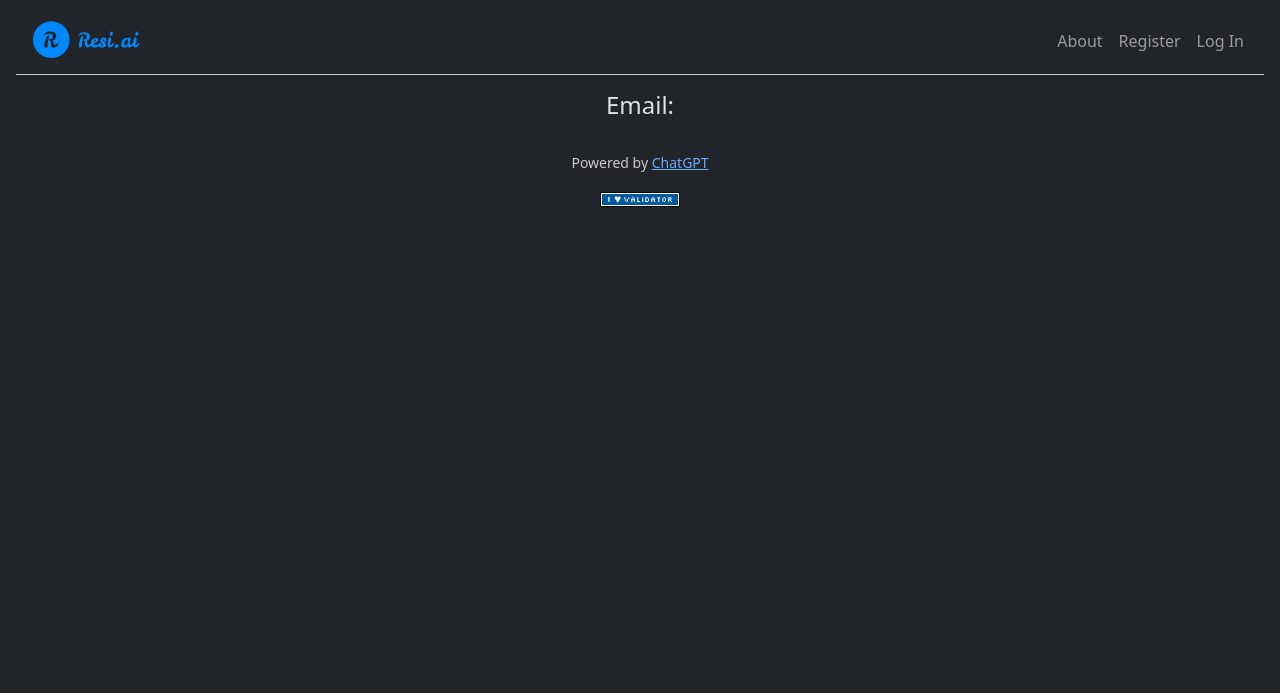
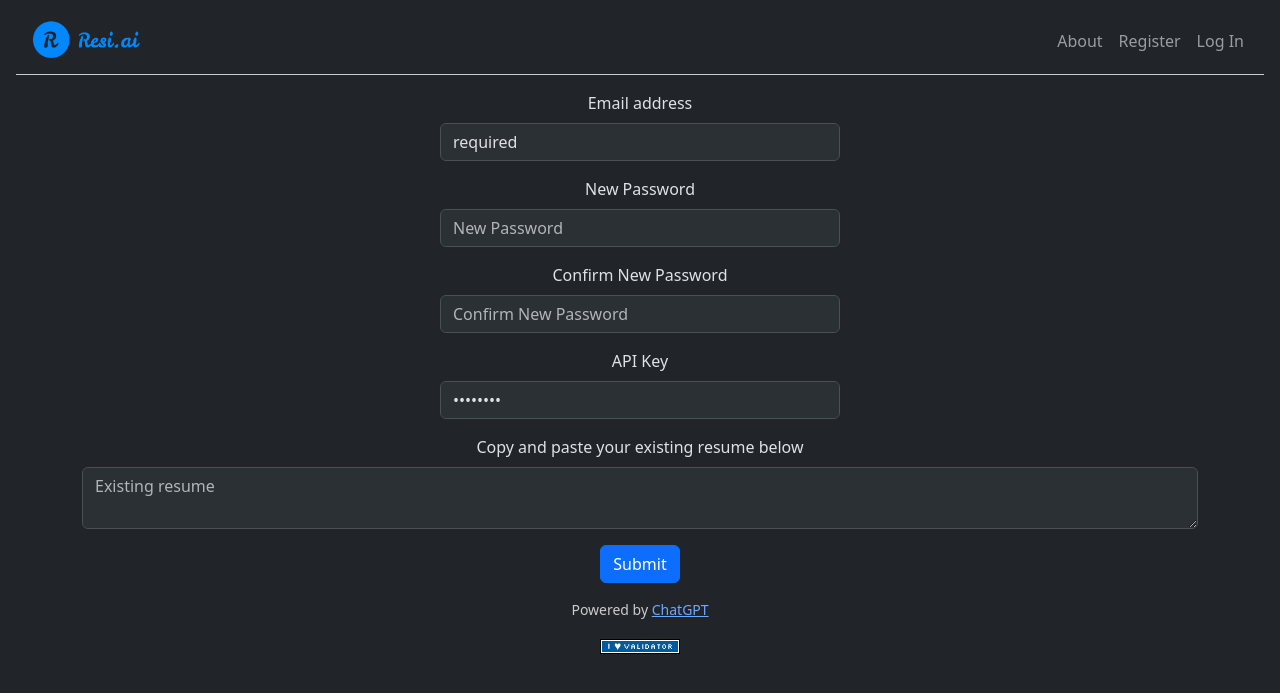
Before and after one commit to jadonvanyo/resi.ai, a Flask app: template templates/account.html in a window 1280 px wide. Shown: the top 693 px of the page. Run offline with Flask 3, Linux system fonts and the light colour scheme; the template is opened without the code that fills it, so the values that code supplies are empty; some libraries are stand-ins or nearby versions.

Commit message:
started account.html

```diff
--- a/app.py
+++ b/app.py
@@ -82,7 +82,7 @@ def index():
 
         # SELECT the user's encrypted API key from users
         encrypted_api_key = (db.execute(
-            "SELECT api_key FROM users WHERE id = ?;", 1
+            "SELECT api_key FROM users WHERE id = ?;", session["user_id"]
         ))[0]["api_key"]
 
         # Ensure the user has entered an API key
@@ -170,7 +170,16 @@ def about():
 @app.route("/account")
 @login_required
 def account():
-    return render_template("account.html")
+    # SELECT the user's email from users
+    email = (db.execute("SELECT email FROM users WHERE id = ?", session["user_id"]))[0]["email"]
+
+    # SELECT the user's encrypted API key from users
+    encrypted_api_key = (db.execute(
+            "SELECT api_key FROM users WHERE id = ?;", session["user_id"]
+        ))[0]["api_key"]
+
+    # Return the account page with all the required information added
+    return render_template("account.html", email=email, api_key=decrypt_key(encrypted_api_key, get_fernet_instance()))
 
 
 @app.route("/api_key", methods=["GET", "POST"])
@@ -244,11 +253,18 @@ def login():
 def logout():
     """Log user out"""
     # TODO: Set OpenAi API to NULL
+
     # Forget any user_id
     session.clear()
 
     # Redirect user to login form
     return redirect("/")
+
+
+@app.route("/price_estimator")
+@login_required
+def price_estimator():
+    return render_template("price_estimator.html")
 
 
 @app.route("/register", methods=["GET", "POST"])
--- a/templates/account.html
+++ b/templates/account.html
@@ -5,11 +5,27 @@
 {% endblock %}
 
 {% block main %}
-    <div class="container text-area">
-        <h4>Email: </h4>
-        <p>
-            <!-- TODO: Create a page that allows the user to update any of the information they wish -->
-            <!-- TODO: Include a field to enter their resume and store the resume in the user dataase -->
-        </p>
-    </div>
+    <form action="/account" method="post">
+        <div class="form-container mb-3">
+            <label for="InputEmail" class="form-label">Email address</label>
+            <input type="email" class="form-control" id="InputEmail1" name="email" value={{ email }} required>
+        </div>
+        <div class="form-container mb-3">
+            <label for="InputPassword" class="form-label">New Password</label>
+            <input type="password" class="form-control" id="InputPassword" name="password" placeholder="New Password">
+        </div>
+        <div class="form-container mb-3">
+            <label for="InputConfirmation" class="form-label">Confirm New Password</label>
+            <input type="password" class="form-control" id="InputConfirmation" name="confirmation" placeholder="Confirm New Password">
+        </div>
+        <div class="form-container mb-3">
+            <label for="InputAPIKey" class="form-label">API Key</label>
+            <input type="password" class="form-control" id="InputAPIKey" name="api_key" value={{ api_key }} required>
+        </div>
+        <div class="mb-3">
+            <label for="resumearea" class="form-label">Copy and paste your existing resume below</label>
+            <textarea class="form-control" id="resumearea" placeholder="Existing resume" name="resume"></textarea>
+        </div>
+        <button type="submit" class="btn btn-primary">Submit</button>
+    </form>
 {% endblock %}
--- a/templates/api_key.html
+++ b/templates/api_key.html
@@ -14,7 +14,6 @@
     <form action="/api_key" method="post">
         <div class="form-container">
             <div class="form-floating mb-3">
-                <!-- TODO: Create an enter API Key button to allow users to POST and change their API Key from this page -->
                 <input autofill="off" type="password" class="form-control" id="floatingAPI" placeholder="API Key" name="user_api_key">
                 <label for="floatingAPI">API Key</label>
             </div>
```
Also changed, not shown: 1 other file.
